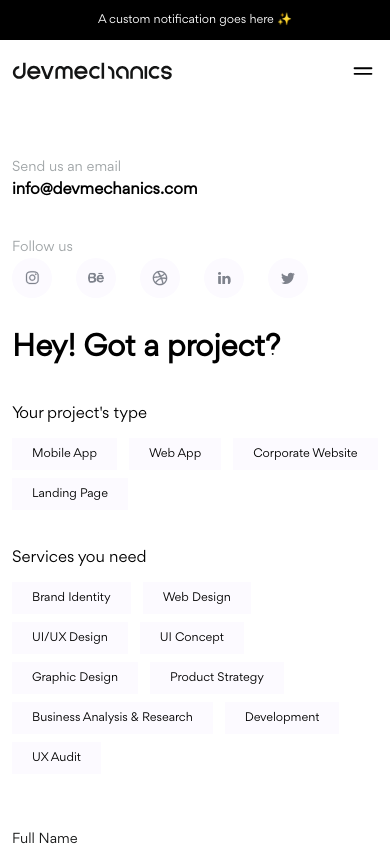
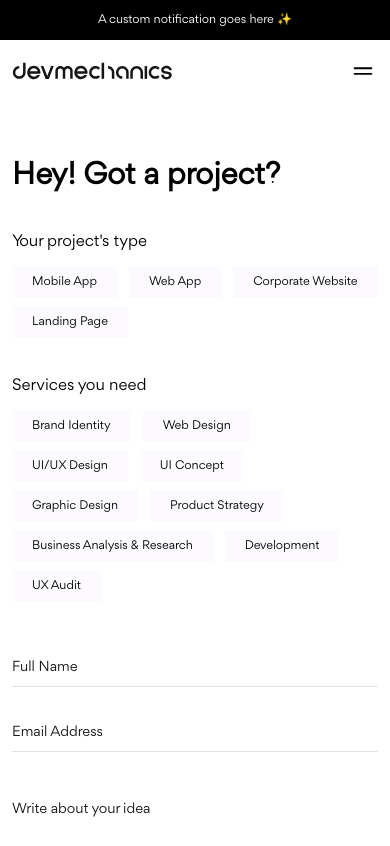
Before and after one commit to emeraldhycient/theDevmechanics, a Next.js app: page /contact in a window 390 px wide. Shown: the top 846 px of the page. Built offline with nearby package versions, Linux system fonts and the light colour scheme.

Commit message:
refactor: adjust contact page

```diff
--- a/src/app/(pages)/contact/page.tsx
+++ b/src/app/(pages)/contact/page.tsx
@@ -25,7 +25,7 @@ const Page = (): React.ReactNode => {
 
   return (
     <>
-      <section className={`lg:px-14 px-3 py-14 flex items-start lg:flex-row gap-x-36 gap-y-8 md:flex-row flex-col`}>
+      <section className={`lg:px-14 px-3 py-14 flex items-start lg:flex-row gap-x-36 gap-y-8 md:flex-row flex-col-reverse`}>
         <div>
           <p className={`text-[#9FA4A6] text-sm`}>
             Send us an email
```
